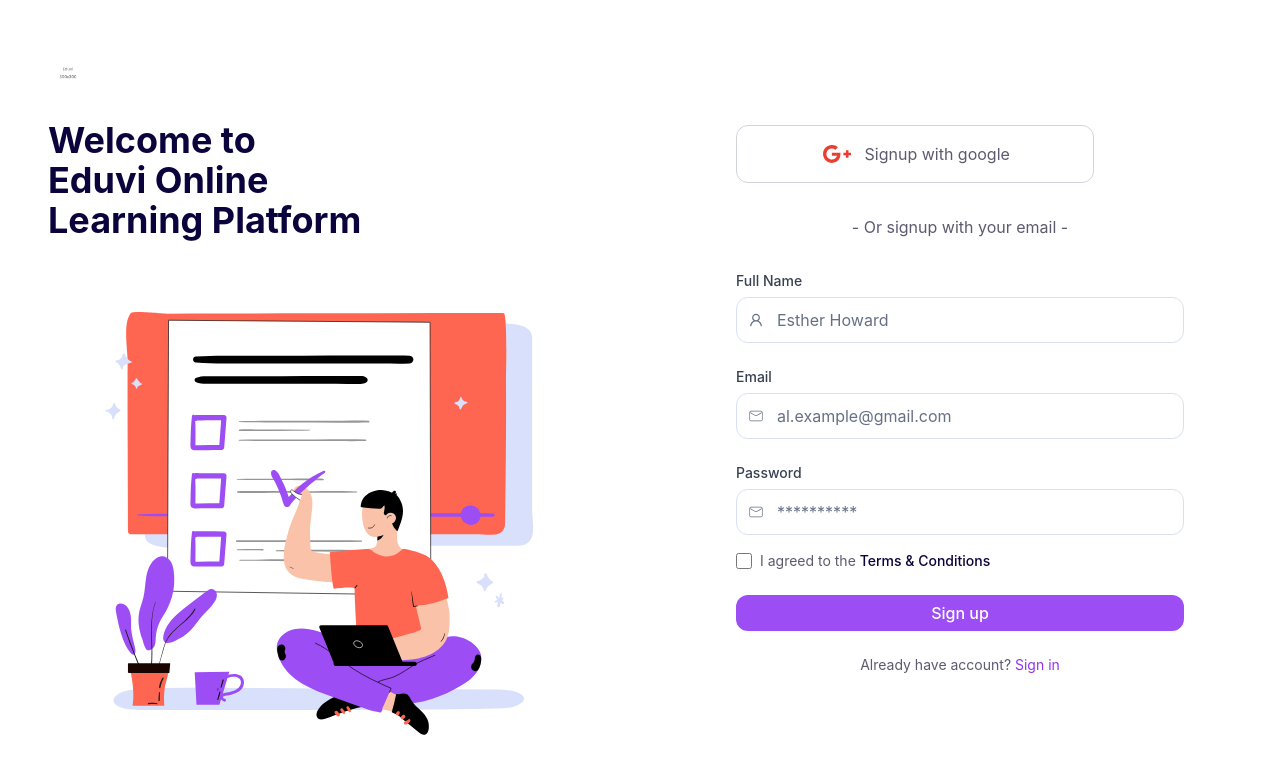
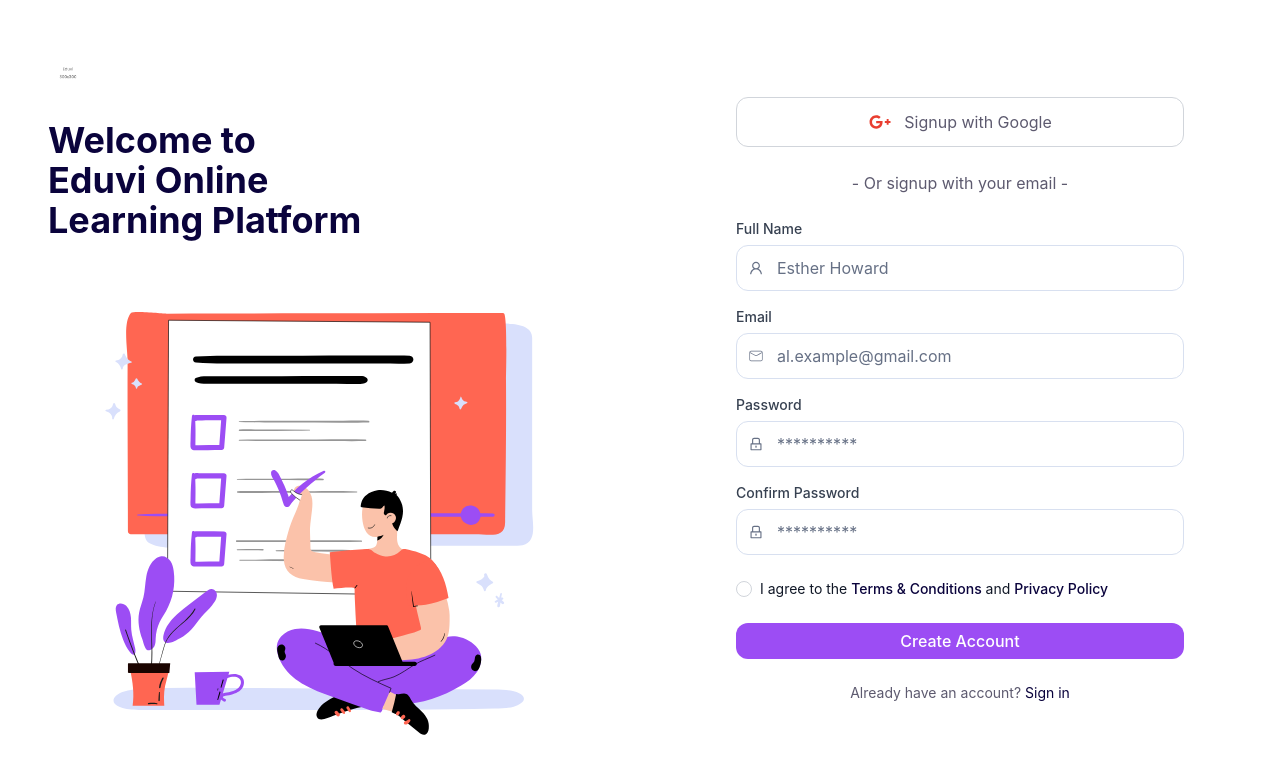
Before and after one commit to albert-byiringiro/eduvi, a React (Vite) app in the folder apps/frontend/: page / in a window 1280 px wide. Shown: the top 774 px of the page. Built offline with nearby package versions, Linux system fonts and the light colour scheme.

Commit message:
refactor(auth): add react hook forms with zod for sign up form

```diff
--- a/apps/frontend/src/pages/auth/Signup.tsx
+++ b/apps/frontend/src/pages/auth/Signup.tsx
@@ -1,33 +1,87 @@
+import { useState } from 'react';
+import { useForm, Controller } from 'react-hook-form';
+import { zodResolver } from '@hookform/resolvers/zod';
+import { z } from 'zod';
 import eduviLogo from '../../assets/img/eduvi-dummy-logo.png';
 import signupIllustration from '../../assets/img/signup-illustration.svg';
 import Input from '../../components/common/Input';
-import { ChangeEvent, FormEvent, useState } from 'react';
+import CustomCheckbox from '../../components/common/CustomCheckbox';
 import { CiMail } from 'react-icons/ci';
-import { AiOutlineGooglePlus, AiOutlineUser } from 'react-icons/ai';
+import { AiOutlineGooglePlus, AiOutlineUser, AiOutlineLock } from 'react-icons/ai';
 import Button from '../../components/common/Button';
 
+const signupSchema = z
+  .object({
+    fullName: z.string().min(1, 'Full name is required'),
+    email: z.string().min(1, 'Email is required').email('Invalid email format'),
+    password: z
+      .string()
+      .min(8, 'Password must be at least 8 characters')
+      .regex(/[A-Z]/, 'Password must contain at least one uppercase letter')
+      .regex(/[0-9]/, 'Password must contain at least one number')
+      .regex(/[^A-Za-z0-9]/, 'Password must contain at least one special character'),
+    confirmPassword: z.string().min(1, 'Please confirm your password'),
+    terms: z.boolean().refine(val => val === true, {
+      message: 'You must agree to the Terms & Conditions',
+    }),
+  })
+  .refine(data => data.password === data.confirmPassword, {
+    message: "Passwords don't match",
+    path: ['confirmPassword'],
+  });
+
+type SignupFormData = z.infer<typeof signupSchema>;
+
 export default function Signup() {
-  const [formData, setFormData] = useState({
+  const [isSubmitting, setIsSubmitting] = useState(false);
+  const {
+    control,
+    handleSubmit,
+    watch,
+    formState: { errors },
+  } = useForm<SignupFormData>({
+    resolver: zodResolver(signupSchema),
+    defaultValues: {
       fullName: '',
       email: '',
       password: '',
+      confirmPassword: '',
+      terms: false,
+    },
   });
 
-  const handleInputChange = (e: ChangeEvent<HTMLInputElement>) => {
-    const { name, value } = e.target;
+  const watchPassword = watch('password');
 
-    setFormData({ ...formData, [name]: value });
+  const calculatePasswordStrength = (password: string) => {
+    if (!password) return 0;
+    return [
+      password.length >= 8,
+      /[A-Z]/.test(password),
+      /[0-9]/.test(password),
+      /[^A-Za-z0-9]/.test(password),
+    ].filter(Boolean).length;
   };
 
-  const handleSubmit = (e: FormEvent<HTMLFormElement>): void => {
-    e.preventDefault();
+  const passwordStrength = calculatePasswordStrength(watchPassword);
+
+  const onSubmit = async (data: SignupFormData) => {
+    setIsSubmitting(true);
+    try {
+      await new Promise(resolve => setTimeout(resolve, 1500));
+      console.log('Form submitted:', data);
+    } catch (error) {
+      console.error('Error submitting form:', error);
+    } finally {
+      setIsSubmitting(false);
+    }
   };
+
   return (
-    <div className="grid w-full min-h-screen grid-cols-2 bg-white">
-      <div className="flex flex-col justify-center p-12">
-        <div className="mb-12">
-          <img src={eduviLogo} alt="Eduvi Logo" className="h-10 mb-6" />
-          <h1 className="mb-4 text-4xl font-bold text-primary-900">
+    <div className="grid w-full min-h-screen grid-cols-1 bg-white lg:grid-cols-2">
+      <div className="flex flex-col justify-center p-6 lg:p-12">
+        <div className="mb-8 lg:mb-12">
+          <img src={eduviLogo} alt="Eduvi Logo" className="h-8 mb-4 lg:h-10 lg:mb-6" />
+          <h1 className="mb-4 text-3xl font-bold text-primary-900 lg:text-4xl">
             Welcome to <br />
             Eduvi Online <br />
             Learning Platform
@@ -38,76 +92,156 @@ export default function Signup() {
         </div>
       </div>
 
-      <div className="flex flex-col justify-center p-12">
-        <form onSubmit={handleSubmit} className="w-full max-w-md mx-auto">
+      <div className="flex flex-col justify-center p-6 lg:p-12">
+        <form onSubmit={handleSubmit(onSubmit)} className="w-full max-w-md mx-auto">
           <button
-            className="flex items-center justify-center w-4/5 gap-3 px-4 py-3 mb-8 transition-colors border border-gray-300 rounded-lg hover:bg-gray-50"
+            className="flex items-center justify-center w-full gap-3 px-4 py-3 mb-6 transition-colors border border-gray-300 rounded-lg hover:bg-gray-50"
             type="button"
           >
-            <AiOutlineGooglePlus size={32} color="#E93E30" />
-            <span className="text-gray">Signup with google</span>
+            <AiOutlineGooglePlus size={24} color="#E93E30" />
+            <span className="text-gray">Signup with Google</span>
           </button>
 
-          <div className="mb-8 text-center">
+          <div className="mb-6 text-center">
             <span className="text-gray">- Or signup with your email -</span>
           </div>
 
-          <div className="space-y-6">
+          <div className="space-y-4">
+            <Controller
+              name="fullName"
+              control={control}
+              render={({ field }) => (
                 <Input
-              type="text"
                   label="Full Name"
-              value={formData.fullName}
-              name="fullName"
                   placeholder="Esther Howard"
-              onChange={handleInputChange}
                   icon={<AiOutlineUser />}
+                  error={errors.fullName?.message}
+                  {...field}
+                />
+              )}
             />
 
+            <Controller
+              name="email"
+              control={control}
+              render={({ field }) => (
                 <Input
                   type="email"
                   label="Email"
-              value={formData.email}
-              name="email"
                   placeholder="al.example@gmail.com"
-              onChange={handleInputChange}
                   icon={<CiMail />}
+                  error={errors.email?.message}
+                  {...field}
+                />
+              )}
             />
 
+            <div>
+              <Controller
+                name="password"
+                control={control}
+                render={({ field }) => (
                   <Input
                     type="password"
                     label="Password"
-              value={formData.password}
-              name="password"
                     placeholder="**********"
-              onChange={handleInputChange}
-              icon={<CiMail />}
+                    icon={<AiOutlineLock />}
+                    error={errors.password?.message}
+                    {...field}
+                  />
+                )}
+              />
+
+              {watchPassword && (
+                <div className="mt-2">
+                  <div className="flex items-center mb-1">
+                    <div className="flex-1 h-2 mr-2 bg-gray-200 rounded">
+                      <div
+                        className={`h-2 rounded ${
+                          passwordStrength === 0
+                            ? 'w-0'
+                            : passwordStrength === 1
+                              ? 'w-1/4 bg-red-500'
+                              : passwordStrength === 2
+                                ? 'w-2/4 bg-yellow-500'
+                                : passwordStrength === 3
+                                  ? 'w-3/4 bg-blue-500'
+                                  : 'w-full bg-green-500'
+                        }`}
+                      />
+                    </div>
+                    <span className="text-xs text-gray-500">
+                      {passwordStrength === 0
+                        ? 'Very weak'
+                        : passwordStrength === 1
+                          ? 'Weak'
+                          : passwordStrength === 2
+                            ? 'Medium'
+                            : passwordStrength === 3
+                              ? 'Strong'
+                              : 'Very strong'}
+                    </span>
+                  </div>
+                  <p className="text-xs text-gray-500">
+                    Password must be at least 8 characters and include uppercase, numbers, and
+                    special characters
+                  </p>
+                </div>
+              )}
+            </div>
+
+            <Controller
+              name="confirmPassword"
+              control={control}
+              render={({ field }) => (
+                <Input
+                  type="password"
+                  label="Confirm Password"
+                  placeholder="**********"
+                  icon={<AiOutlineLock />}
+                  error={errors.confirmPassword?.message}
+                  {...field}
+                />
+              )}
             />
           </div>
 
-          <div className="flex items-center gap-2 mt-4">
-            <input
-              type="checkbox"
+          <div className="mt-6">
+            <Controller
+              name="terms"
+              control={control}
+              render={({ field }) => (
+                <CustomCheckbox
                   id="terms"
-              name="terms"
-              className="w-4 h-4 text-purple-600 border-gray-300 rounded focus:ring-purple-500 fill-purple-700"
+                  checked={field.value}
+                  onChange={field.onChange}
+                  onBlur={field.onBlur}
+                  containerClassName="mt-2"
+                  error={errors.terms?.message}
+                  label={
+                    <>
+                      I agree to the{' '}
+                      <a href="/terms" className="font-medium text-primary-900 hover:underline">
+                        Terms & Conditions
+                      </a>{' '}
+                      and{' '}
+                      <a href="/privacy" className="font-medium text-primary-900 hover:underline">
+                        Privacy Policy
+                      </a>
+                    </>
+                  }
                 />
-            <label htmlFor="terms" className="text-sm text-gray">
-              I agreed to the{' '}
-              <a href="/terms" className="font-medium text-primary-900">
-                Terms & Conditions
-              </a>
-            </label>
+              )}
+            />
           </div>
 
-          {/* <button type="submit" className="w-full py-3 my-6 text-white transition-colors bg-purple-600 rounded-lg hover:bg-purple-700">
-            Sign Up
-          </button> */}
-
-          <Button className="w-full my-6">Sign up</Button>
+          <Button className="w-full my-6" type="submit" loading={isSubmitting}>
+            {isSubmitting ? 'Creating Account...' : 'Create Account'}
+          </Button>
 
           <p className="text-sm text-center text-gray">
-            Already have account?{' '}
-            <a href="/signin" className="text-purple-600 hover:text-purple-700">
+            Already have an account?{' '}
+            <a href="/signin" className="text-primary-900 hover:underline">
               Sign in
             </a>
           </p>
```
Lines whose indentation alone changed are shown as unchanged.
